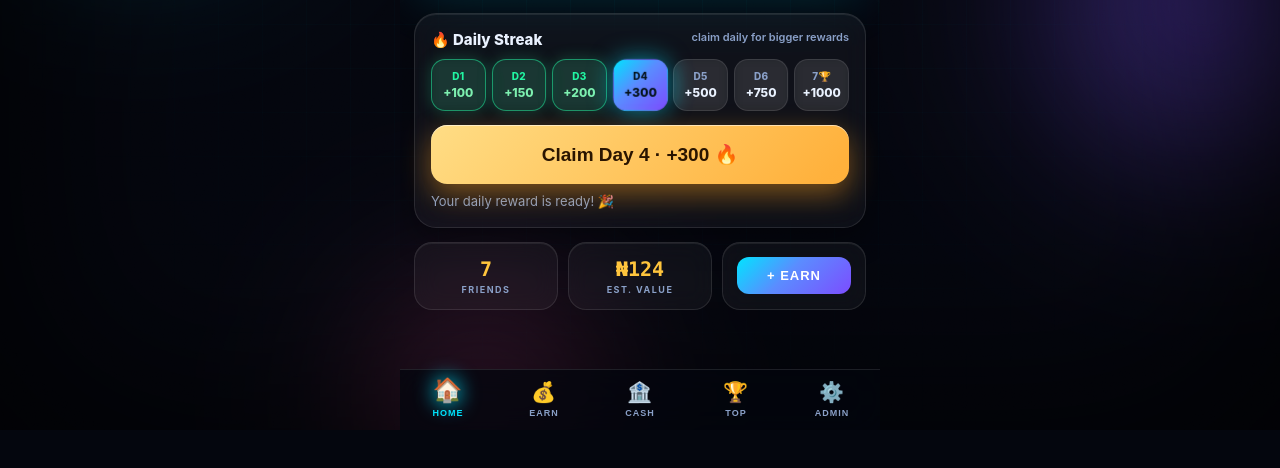
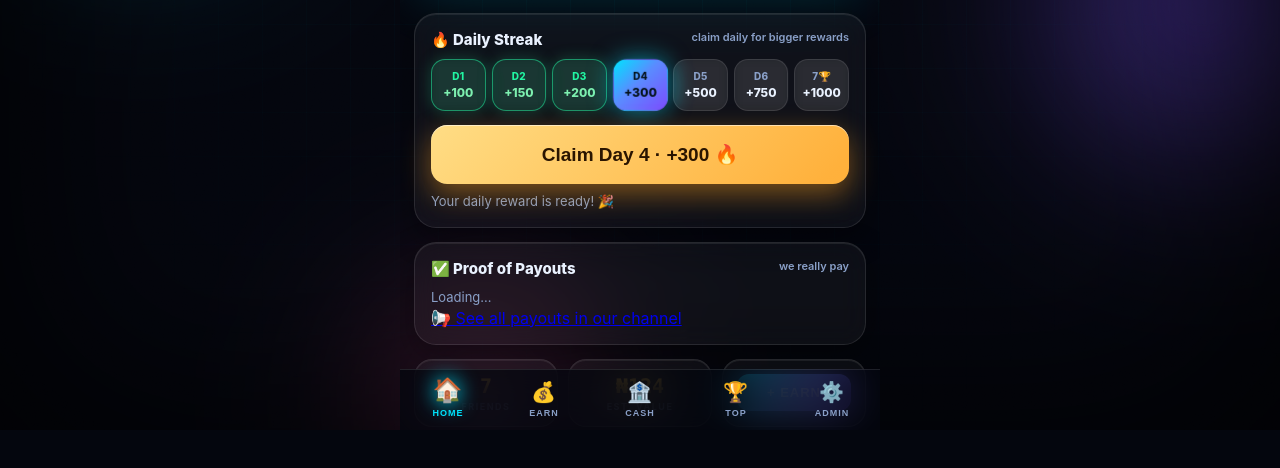
Before and after one commit to daneki123/ElzunoBot, a website: page public/index.html in a window 1280 px wide. Shown: the part 370-838 px from the top of the page. Before the commit the page ends 800 px from the top, so only its background shows below. Drawn offline with Linux system fonts and the light colour scheme; a script that the page names is missing.

Commit message:
Update index.html

```diff
--- a/public/index.html
+++ b/public/index.html
@@ -46,6 +46,12 @@
           <div class="streak-row" id="streakRow"></div>
           <button id="claimBtn" class="btn-claim">Claim Day 1 · <b>+100</b> 🔥</button>
           <div id="claimStatus" class="muted">Loading…</div>
+        </div>
+
+        <div class="card">
+          <div class="card-h">✅ Proof of Payouts <span class="streak-sub">we really pay</span></div>
+          <div id="homePayoutsList" class="muted" style="margin-top:6px">Loading…</div>
+          <a id="homeProofChannel" class="btn-proof" href="https://t.me/elzuno_officials" target="_blank" rel="noopener">📢 See all payouts in our channel</a>
         </div>
 
         <div class="stat-row">
@@ -115,7 +121,7 @@
           <div class="card-h">✅ Proof of Payouts <span class="streak-sub">public</span></div>
           <div class="muted">Real withdrawals we've paid to Elzuno users.</div>
           <div id="payoutsList" class="muted" style="margin-top:8px">Loading…</div>
-          <a id="proofChannel" href="https://t.me/elzuno_officials" target="_blank" rel="noopener" style="display:block;text-align:center;margin-top:12px;color:#00E5FF;text-decoration:none;font-weight:700">📢 See all payouts in our channel →</a>
+          <a id="proofChannel" class="btn-proof" href="https://t.me/elzuno_officials" target="_blank" rel="noopener">📢 See all payouts in our channel</a>
         </div>
       </section>
 
```
